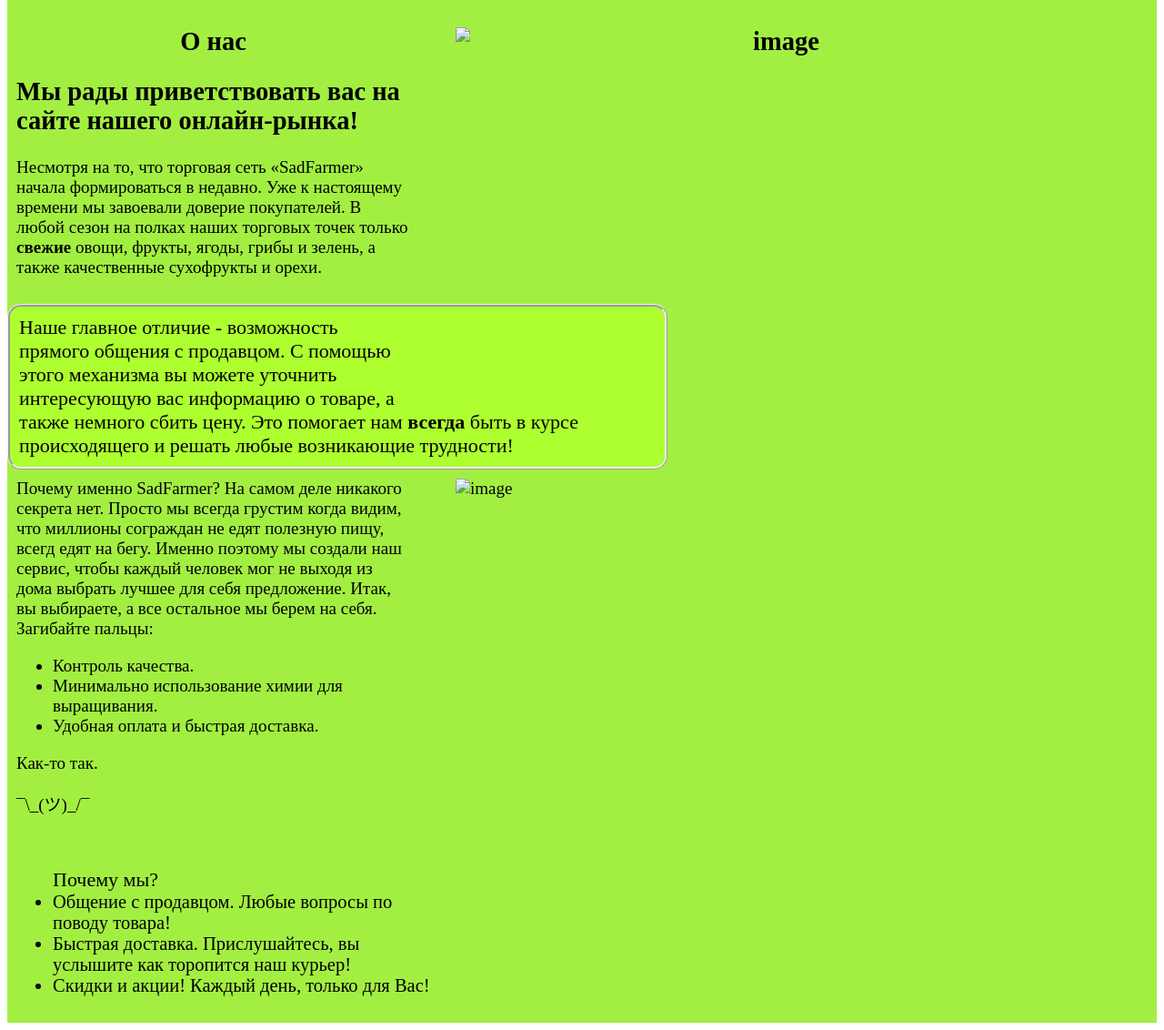
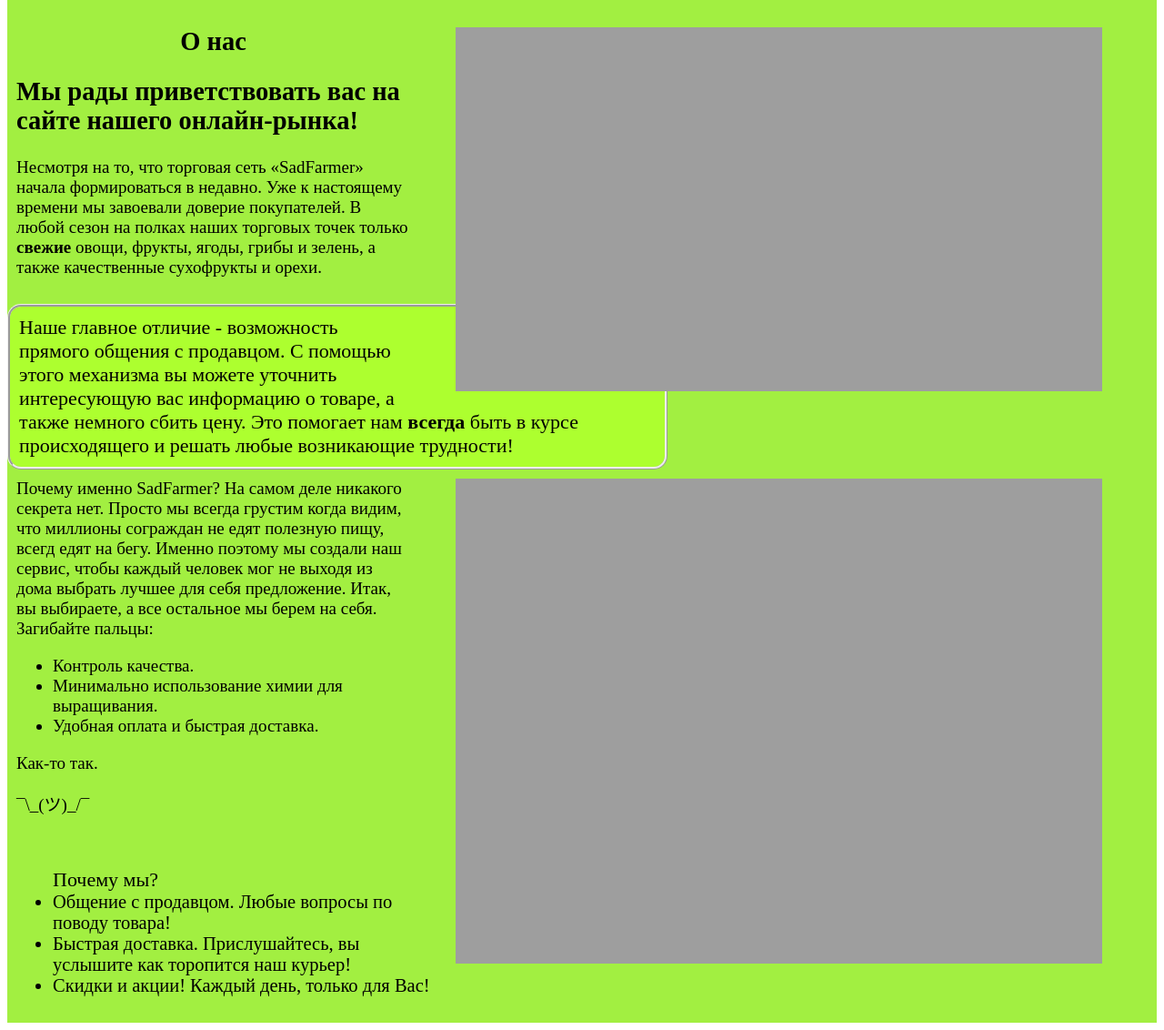
Before and after one commit to Dolphin-in-river/Web_Labs, a plain HTML site: page aboutCompany.html in a window 1280 px wide. Shown: the part 62-1194 px from the top of the page at 91% size. Drawn offline with Linux system fonts and the light colour scheme; the site is published under a folder, as on GitHub Pages, so addresses that start at the root find nothing.

Commit message:
fix: change url for images

```diff
--- a/aboutCompany.html
+++ b/aboutCompany.html
@@ -5,7 +5,7 @@
   <title>Онлайн-рынок SadFarmer</title>
   <meta name="keywords" content="Продукты, овощи, фрукты, онлайн-рынок, интернет-магазин">
   <meta name="description" content="Первый онлайн-рынок по продаже продуктов с огорода">
-  <link rel="shortLogo" href="/Images/logo_sadfarmer.png" type="image/png">
+  <link rel="shortLogo" href="Images/logo_sadfarmer.png" type="image/png">
   <link rel="stylesheet" href="Styles/HeaderStyles.css" type="text/css">
   <link rel="stylesheet" href="Styles/MainStyles.css" type="text/css">
   <!--    <link rel="stylesheet" href="Styles/outlines.css" type="text/css">-->
@@ -31,7 +31,7 @@
   <section class="headmain">
     <h1 align="center">
       О нас
-      <img class="fig" src="/Images/produktovyy-magazin-v-polshe.jpg" height="400" width="711" alt="image">
+      <img class="fig" src="Images/produktovyy-magazin-v-polshe.jpg" height="400" width="711" alt="image">
     </h1>
     <h2>
       Мы рады приветствовать вас на сайте нашего онлайн-рынка!
@@ -48,7 +48,7 @@
   </article>
 
   <section class="headmain">
-    <img class="fig" src="/Images/vegetables.jpg" height="533" width="711" alt="image">
+    <img class="fig" src="Images/vegetables.jpg" height="533" width="711" alt="image">
     Почему именно SadFarmer? На самом деле никакого секрета нет. Просто мы всегда грустим когда видим, что миллионы сограждан не едят полезную пищу, всегд едят на бегу. Именно поэтому мы создали наш сервис, чтобы каждый человек мог не выходя из дома выбрать лучшее для себя предложение. Итак, вы выбираете, а все остальное мы берем на себя. Загибайте пальцы:
     <ul>
       <li>
```
Also changed, not shown: index.html (+2 -2 lines).
